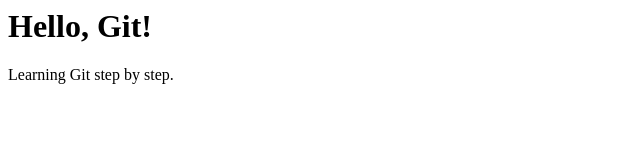
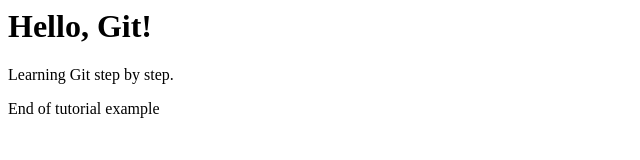
Before and after one commit to TurkiAlotaibi01/IS424, a plain HTML site: page index.html in a window 1280 px wide. Shown: the whole page, without its empty margins (0-640 px from the left). Drawn offline with Linux system fonts and the light colour scheme.

Commit message:
Add footer in feature branch

```diff
--- a/index.html
+++ b/index.html
@@ -1,2 +1,3 @@
 <h1>Hello, Git!</h1>
 <p>Learning Git step by step.</p>
+<footer>End of tutorial example</footer>
```
